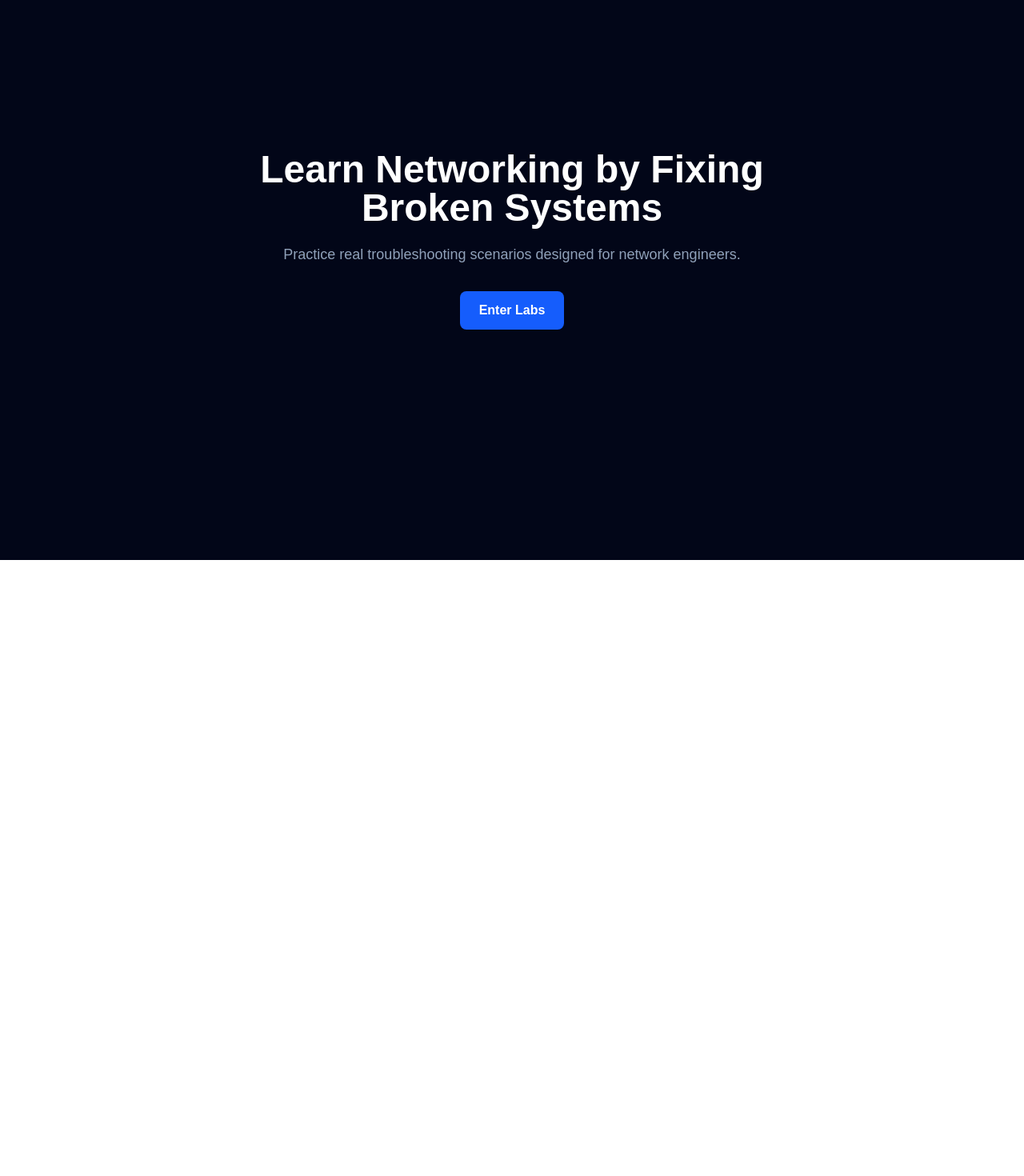
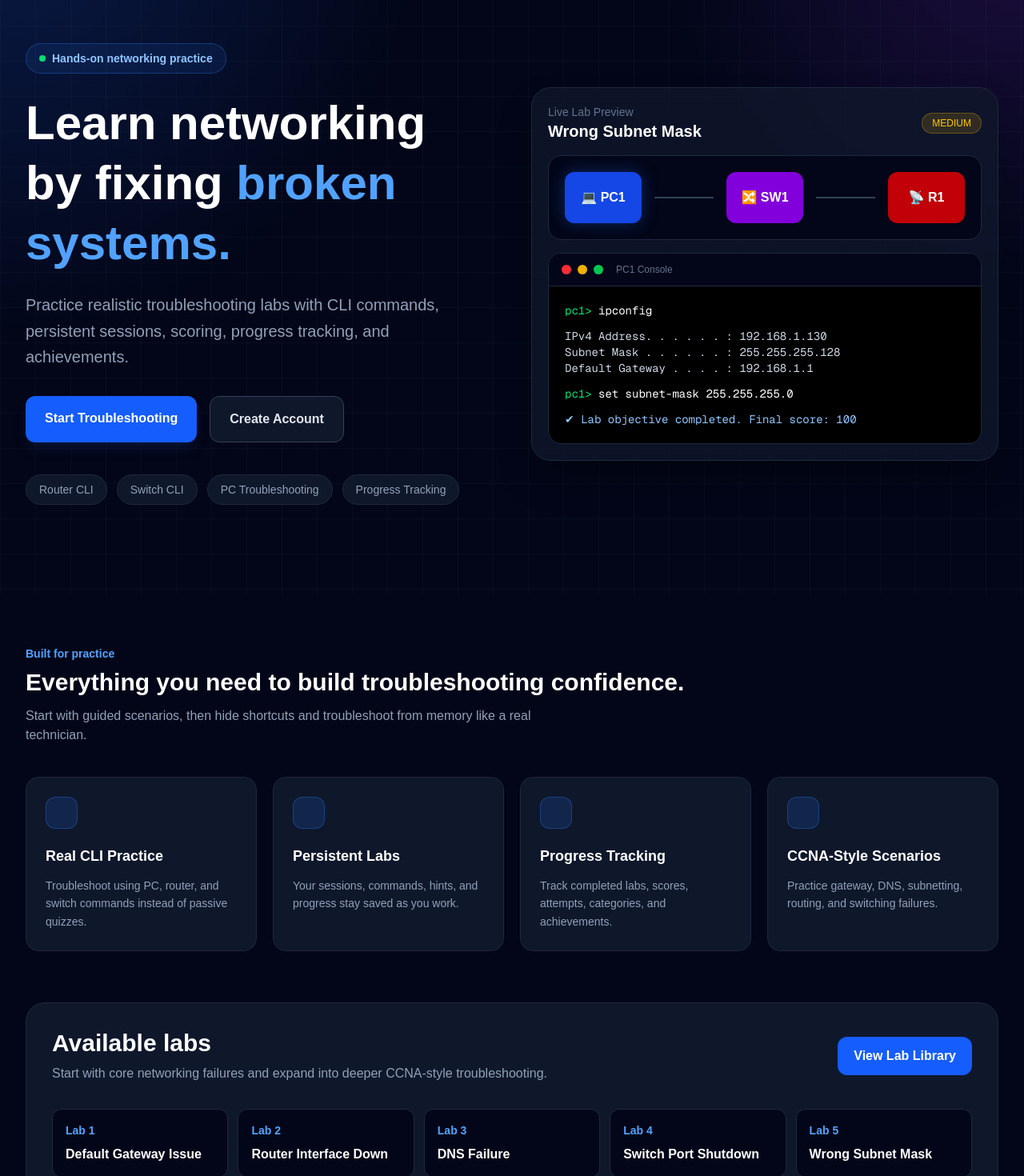
Before and after one commit to Pelumi-Johnson/network-troubleshooting-platform, a Next.js app in the folder apps/web/: page / in a window 1280 px wide. Shown: the part 100-1570 px from the top of the page at 80% size. Before the commit the page ends 800 px from the top, so only its background shows below. Built offline with nearby package versions, Linux system fonts and the light colour scheme.

Commit message:
Polish landing page

```diff
--- a/apps/web/app/page.tsx
+++ b/apps/web/app/page.tsx
@@ -1,24 +1,249 @@
 import Link from "next/link";
+
+const features = [
+  {
+    title: "Real CLI Practice",
+    description:
+      "Troubleshoot using PC, router, and switch commands instead of passive quizzes.",
+  },
+  {
+    title: "Persistent Labs",
+    description:
+      "Your sessions, commands, hints, and progress stay saved as you work.",
+  },
+  {
+    title: "Progress Tracking",
+    description:
+      "Track completed labs, scores, attempts, categories, and achievements.",
+  },
+  {
+    title: "CCNA-Style Scenarios",
+    description:
+      "Practice gateway, DNS, subnetting, routing, and switching failures.",
+  },
+];
+
+const labs = [
+  "Default Gateway Issue",
+  "Router Interface Down",
+  "DNS Failure",
+  "Switch Port Shutdown",
+  "Wrong Subnet Mask",
+];
 
 export default function HomePage() {
   return (
-    <main className="min-h-screen bg-slate-950 text-white flex items-center justify-center p-8">
-      <div className="max-w-2xl text-center">
-        <h1 className="text-5xl font-bold mb-5">
-          Learn Networking by Fixing Broken Systems
-        </h1>
+    <main className="min-h-screen bg-slate-950 text-white overflow-hidden">
+      <section className="relative">
+        <div className="absolute inset-0 bg-[radial-gradient(circle_at_top_left,rgba(37,99,235,0.22),transparent_34%),radial-gradient(circle_at_top_right,rgba(147,51,234,0.18),transparent_30%)]" />
+        <div className="absolute inset-0 bg-[linear-gradient(rgba(148,163,184,0.04)_1px,transparent_1px),linear-gradient(90deg,rgba(148,163,184,0.04)_1px,transparent_1px)] bg-[size:44px_44px]" />
 
-        <p className="text-slate-400 text-lg mb-8">
-          Practice real troubleshooting scenarios designed for network engineers.
-        </p>
+        <div className="relative max-w-7xl mx-auto px-8 py-8">
+          <nav className="flex items-center justify-between mb-20">
+            <Link href="/" className="flex items-center gap-3">
+              <div className="h-10 w-10 rounded-xl bg-blue-600 flex items-center justify-center font-black">
+                N
+              </div>
+              <div>
+                <p className="font-bold leading-tight">Network Lab</p>
+                <p className="text-xs text-slate-500">Troubleshooting Platform</p>
+              </div>
+            </Link>
+
+            <div className="flex items-center gap-3">
+              <Link
+                href="/login"
+                className="hidden sm:inline-flex px-4 py-2 rounded-lg text-slate-300 hover:text-white hover:bg-slate-900 border border-transparent hover:border-slate-800"
+              >
+                Login
+              </Link>
 
               <Link
                 href="/dashboard"
-          className="inline-block bg-blue-600 hover:bg-blue-500 px-6 py-3 rounded-lg font-semibold"
+                className="bg-blue-600 hover:bg-blue-500 px-5 py-2 rounded-lg font-semibold"
               >
                 Enter Labs
               </Link>
             </div>
+          </nav>
+
+          <div className="grid grid-cols-1 lg:grid-cols-2 gap-12 items-center pb-20">
+            <section>
+              <div className="inline-flex items-center gap-2 bg-blue-500/10 border border-blue-500/30 text-blue-300 px-4 py-2 rounded-full text-sm font-semibold mb-6">
+                <span className="h-2 w-2 rounded-full bg-green-400" />
+                Hands-on networking practice
+              </div>
+
+              <h1 className="text-5xl md:text-6xl font-black leading-tight mb-6">
+                Learn networking by fixing{" "}
+                <span className="text-blue-400">broken systems.</span>
+              </h1>
+
+              <p className="text-slate-400 text-lg md:text-xl leading-relaxed mb-8 max-w-2xl">
+                Practice realistic troubleshooting labs with CLI commands,
+                persistent sessions, scoring, progress tracking, and achievements.
+              </p>
+
+              <div className="flex flex-col sm:flex-row gap-4 mb-10">
+                <Link
+                  href="/dashboard"
+                  className="bg-blue-600 hover:bg-blue-500 px-6 py-4 rounded-xl font-bold text-center shadow-lg shadow-blue-950/40"
+                >
+                  Start Troubleshooting
+                </Link>
+
+                <Link
+                  href="/register"
+                  className="bg-slate-900 hover:bg-slate-800 border border-slate-700 px-6 py-4 rounded-xl font-bold text-center text-slate-200"
+                >
+                  Create Account
+                </Link>
+              </div>
+
+              <div className="flex flex-wrap gap-3 text-sm text-slate-400">
+                <span className="bg-slate-900 border border-slate-800 px-4 py-2 rounded-full">
+                  Router CLI
+                </span>
+                <span className="bg-slate-900 border border-slate-800 px-4 py-2 rounded-full">
+                  Switch CLI
+                </span>
+                <span className="bg-slate-900 border border-slate-800 px-4 py-2 rounded-full">
+                  PC Troubleshooting
+                </span>
+                <span className="bg-slate-900 border border-slate-800 px-4 py-2 rounded-full">
+                  Progress Tracking
+                </span>
+              </div>
+            </section>
+
+            <section className="bg-slate-900/80 border border-slate-800 rounded-3xl p-5 shadow-2xl shadow-black/40">
+              <div className="flex items-center justify-between mb-4">
+                <div>
+                  <p className="text-sm text-slate-500">Live Lab Preview</p>
+                  <h2 className="text-xl font-bold">Wrong Subnet Mask</h2>
+                </div>
+
+                <span className="bg-yellow-500/15 border border-yellow-500/30 text-yellow-400 text-xs px-3 py-1 rounded-full uppercase">
+                  Medium
+                </span>
+              </div>
+
+              <div className="bg-slate-950 border border-slate-800 rounded-2xl p-5 mb-4">
+                <div className="flex items-center justify-between gap-4">
+                  <div className="bg-blue-700 rounded-xl w-24 h-16 flex items-center justify-center font-bold shadow-[0_0_20px_rgba(37,99,235,0.35)]">
+                    💻 PC1
+                  </div>
+
+                  <div className="h-[2px] flex-1 bg-slate-700" />
+
+                  <div className="bg-purple-700 rounded-xl w-24 h-16 flex items-center justify-center font-bold">
+                    🔀 SW1
+                  </div>
+
+                  <div className="h-[2px] flex-1 bg-slate-700" />
+
+                  <div className="bg-red-700 rounded-xl w-24 h-16 flex items-center justify-center font-bold">
+                    📡 R1
+                  </div>
+                </div>
+              </div>
+
+              <div className="bg-black rounded-2xl border border-slate-800 overflow-hidden">
+                <div className="bg-slate-950 border-b border-slate-800 px-4 py-3 flex items-center gap-2">
+                  <span className="h-3 w-3 rounded-full bg-red-500" />
+                  <span className="h-3 w-3 rounded-full bg-yellow-500" />
+                  <span className="h-3 w-3 rounded-full bg-green-500" />
+                  <span className="text-xs text-slate-500 ml-2">
+                    PC1 Console
+                  </span>
+                </div>
+
+                <div className="p-5 font-mono text-sm space-y-3">
+                  <p>
+                    <span className="text-green-400">pc1&gt;</span>{" "}
+                    <span>ipconfig</span>
+                  </p>
+                  <pre className="text-slate-300 whitespace-pre-wrap">
+{`IPv4 Address. . . . . . : 192.168.1.130
+Subnet Mask . . . . . . : 255.255.255.128
+Default Gateway . . . . : 192.168.1.1`}
+                  </pre>
+                  <p>
+                    <span className="text-green-400">pc1&gt;</span>{" "}
+                    <span>set subnet-mask 255.255.255.0</span>
+                  </p>
+                  <p className="text-blue-300">
+                    ✔ Lab objective completed. Final score: 100
+                  </p>
+                </div>
+              </div>
+            </section>
+          </div>
+        </div>
+      </section>
+
+      <section className="max-w-7xl mx-auto px-8 py-16">
+        <div className="mb-10">
+          <p className="text-blue-400 text-sm font-semibold mb-2">
+            Built for practice
+          </p>
+          <h2 className="text-3xl font-bold mb-3">
+            Everything you need to build troubleshooting confidence.
+          </h2>
+          <p className="text-slate-400 max-w-2xl">
+            Start with guided scenarios, then hide shortcuts and troubleshoot
+            from memory like a real technician.
+          </p>
+        </div>
+
+        <div className="grid grid-cols-1 md:grid-cols-4 gap-5 mb-16">
+          {features.map((feature) => (
+            <article
+              key={feature.title}
+              className="bg-slate-900 border border-slate-800 rounded-2xl p-6 hover:border-blue-500/50 transition"
+            >
+              <div className="h-10 w-10 rounded-xl bg-blue-500/15 border border-blue-500/30 mb-5" />
+              <h3 className="font-bold text-lg mb-3">{feature.title}</h3>
+              <p className="text-slate-400 text-sm leading-relaxed">
+                {feature.description}
+              </p>
+            </article>
+          ))}
+        </div>
+
+        <div className="bg-slate-900 border border-slate-800 rounded-3xl p-6 md:p-8">
+          <div className="flex flex-col md:flex-row md:items-center md:justify-between gap-6 mb-8">
+            <div>
+              <h2 className="text-3xl font-bold mb-2">Available labs</h2>
+              <p className="text-slate-400">
+                Start with core networking failures and expand into deeper
+                CCNA-style troubleshooting.
+              </p>
+            </div>
+
+            <Link
+              href="/dashboard"
+              className="bg-blue-600 hover:bg-blue-500 px-5 py-3 rounded-xl font-semibold text-center"
+            >
+              View Lab Library
+            </Link>
+          </div>
+
+          <div className="grid grid-cols-1 md:grid-cols-5 gap-3">
+            {labs.map((lab, index) => (
+              <div
+                key={lab}
+                className="bg-slate-950 border border-slate-800 rounded-xl p-4"
+              >
+                <p className="text-blue-400 text-sm font-bold mb-2">
+                  Lab {index + 1}
+                </p>
+                <p className="font-semibold">{lab}</p>
+              </div>
+            ))}
+          </div>
+        </div>
+      </section>
     </main>
   );
 }
```
Lines whose indentation alone changed are shown as unchanged.
